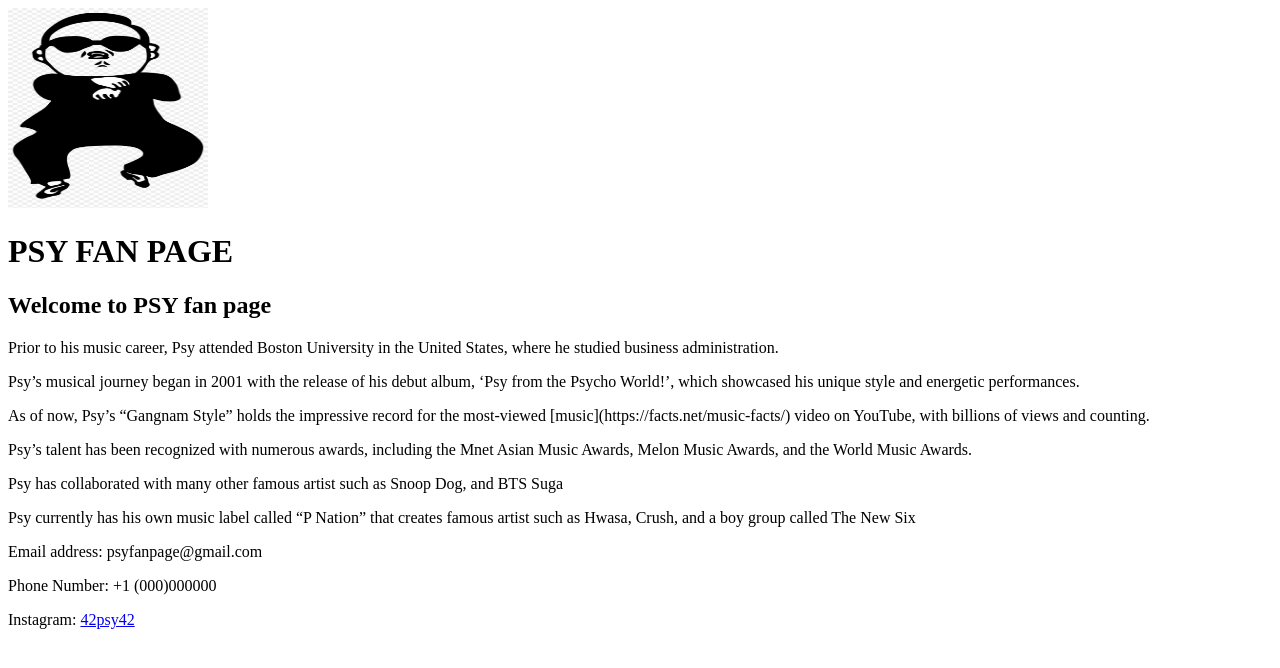
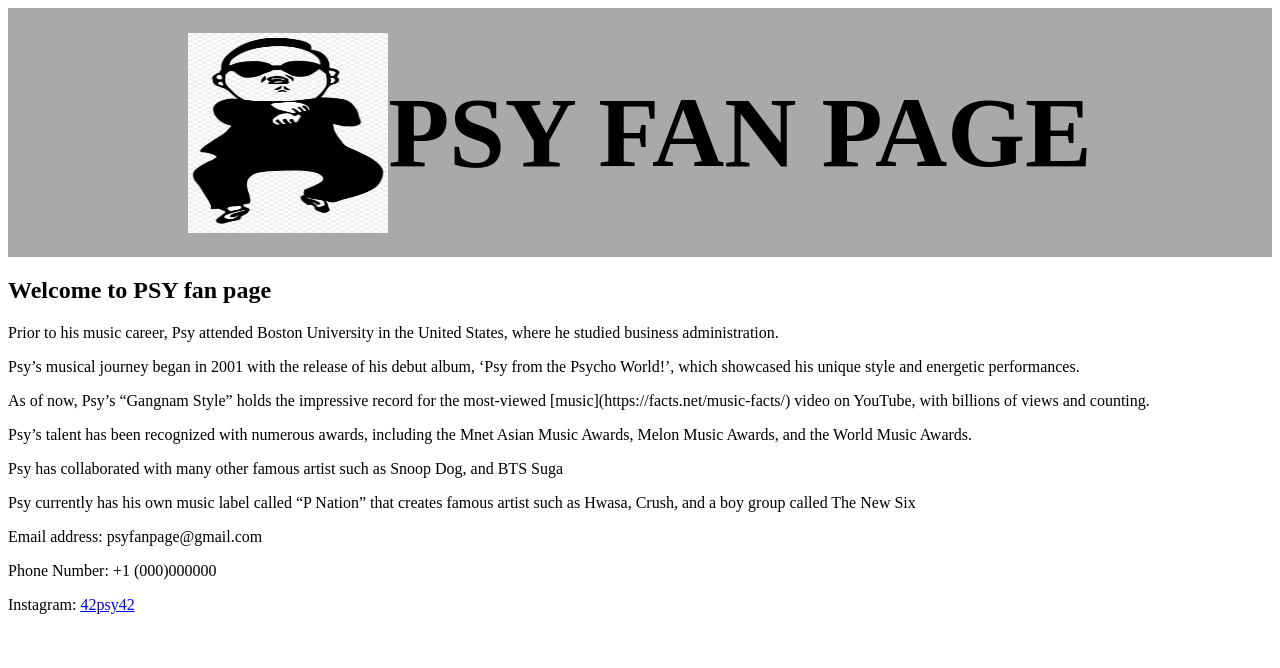
Before and after one commit to willi301/csc317groupassignment1, a plain HTML site: page index.html in a window 1280 px wide. Drawn offline with Linux system fonts and the light colour scheme.

Commit message:
Update style.css with flexbox

```diff
--- a/style.css
+++ b/style.css
@@ -1,10 +1,22 @@
 .logo-head {
     height: 200px;
     width: 200px;
+    display:block;
+    background-color: white;
+    border-right-color: blue;
+}
+
+h1 {
+    color: black;
+    font-size: 100px;
+}
+
+.container{
+    display: flex;
+    align-items: center;
+    justify-content: center;
+    background-color: darkgray;
 }
 
 
 /*This is the class to contain all the fun facts*/
-.fact {
-
-}
```
